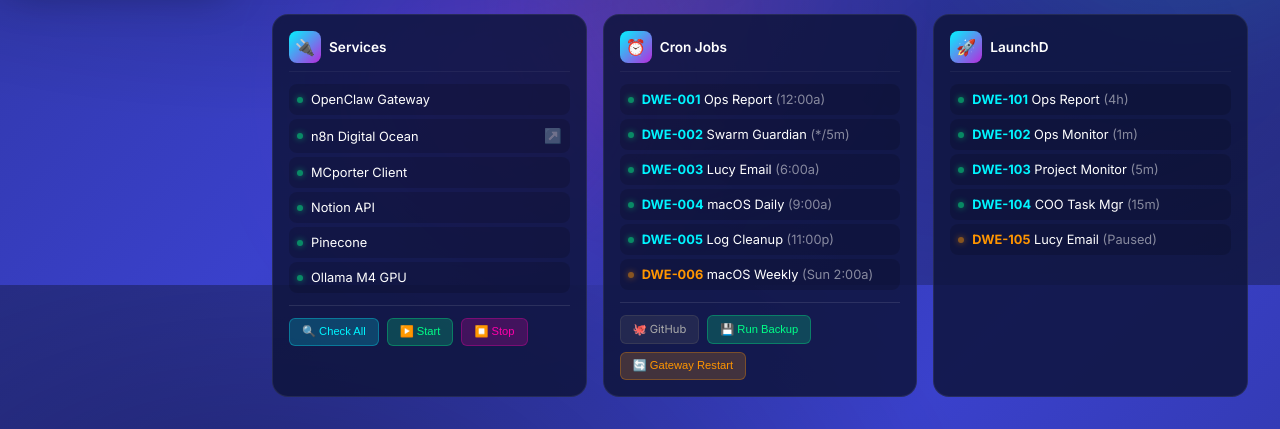
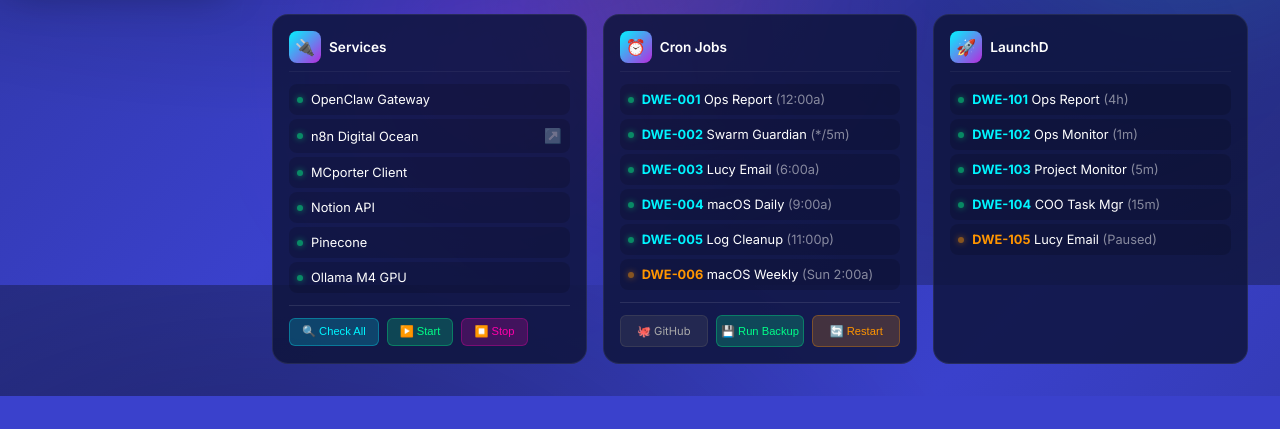
Before and after one commit to sirsid2001/dwe-command-center, a website: page dashboard.html in a window 1280 px wide. Shown: the part 515-944 px from the top of the page. After the commit the page ends 911 px from the top, so only its background shows below. Drawn offline with Linux system fonts and the light colour scheme.

Commit message:
Space out action buttons evenly in Cron Jobs panel

```diff
--- a/dashboard.html
+++ b/dashboard.html
@@ -634,10 +634,10 @@
                     <div class="service-item"><span class="pulse-dot"></span><span><strong style="color: #00f5ff;">DWE-004</strong> macOS Daily <span style="color: rgba(255,255,255,0.5);">(9:00a)</span></span></div>
                     <div class="service-item"><span class="pulse-dot"></span><span><strong style="color: #00f5ff;">DWE-005</strong> Log Cleanup <span style="color: rgba(255,255,255,0.5);">(11:00p)</span></span></div>
                     <div class="service-item"><span class="pulse-dot warning"></span><span><strong style="color: #ff9500;">DWE-006</strong> macOS Weekly <span style="color: rgba(255,255,255,0.5);">(Sun 2:00a)</span></span></div>
-                    <div style="margin-top: 0.75rem; padding-top: 0.75rem; border-top: 1px solid rgba(255,255,255,0.1); display: flex; gap: 0.5rem; flex-wrap: wrap;">
-                        <a href="https://github.com/sirsid2001/dwe-command-center" target="_blank" style="padding: 0.4rem 0.75rem; background: rgba(100, 100, 100, 0.2); border: 1px solid rgba(100, 100, 100, 0.3); border-radius: 6px; color: #aaa; font-size: 0.7rem; text-decoration: none; cursor: pointer;">🐙 GitHub</a>
-                        <button style="padding: 0.4rem 0.75rem; background: rgba(0, 255, 136, 0.2); border: 1px solid rgba(0, 255, 136, 0.3); border-radius: 6px; color: #00ff88; font-size: 0.7rem; cursor: pointer;">💾 Run Backup</button>
-                        <button style="padding: 0.4rem 0.75rem; background: rgba(255, 149, 0, 0.2); border: 1px solid rgba(255, 149, 0, 0.3); border-radius: 6px; color: #ff9500; font-size: 0.7rem; cursor: pointer;">🔄 Gateway Restart</button>
+                    <div style="margin-top: 0.75rem; padding-top: 0.75rem; border-top: 1px solid rgba(255,255,255,0.1); display: flex; justify-content: space-between; gap: 0.5rem;">
+                        <a href="https://github.com/sirsid2001/dwe-command-center" target="_blank" style="flex: 1; text-align: center; padding: 0.5rem 0.25rem; background: rgba(100, 100, 100, 0.2); border: 1px solid rgba(100, 100, 100, 0.3); border-radius: 6px; color: #aaa; font-size: 0.7rem; text-decoration: none; cursor: pointer;">🐙 GitHub</a>
+                        <button style="flex: 1; text-align: center; padding: 0.5rem 0.25rem; background: rgba(0, 255, 136, 0.2); border: 1px solid rgba(0, 255, 136, 0.3); border-radius: 6px; color: #00ff88; font-size: 0.7rem; cursor: pointer;">💾 Run Backup</button>
+                        <button style="flex: 1; text-align: center; padding: 0.5rem 0.25rem; background: rgba(255, 149, 0, 0.2); border: 1px solid rgba(255, 149, 0, 0.3); border-radius: 6px; color: #ff9500; font-size: 0.7rem; cursor: pointer;">🔄 Restart</button>
                     </div>
                 </div>
 
```
